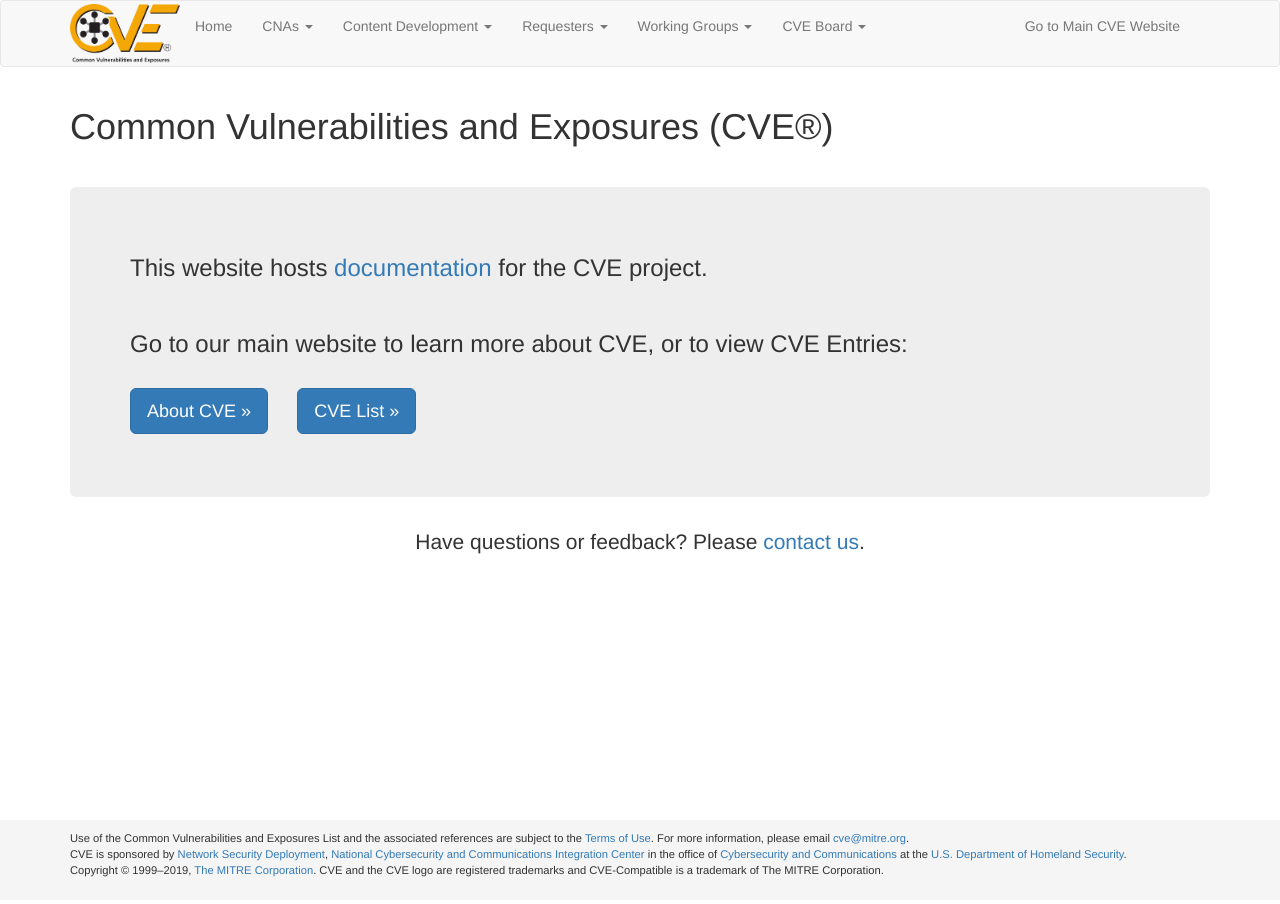
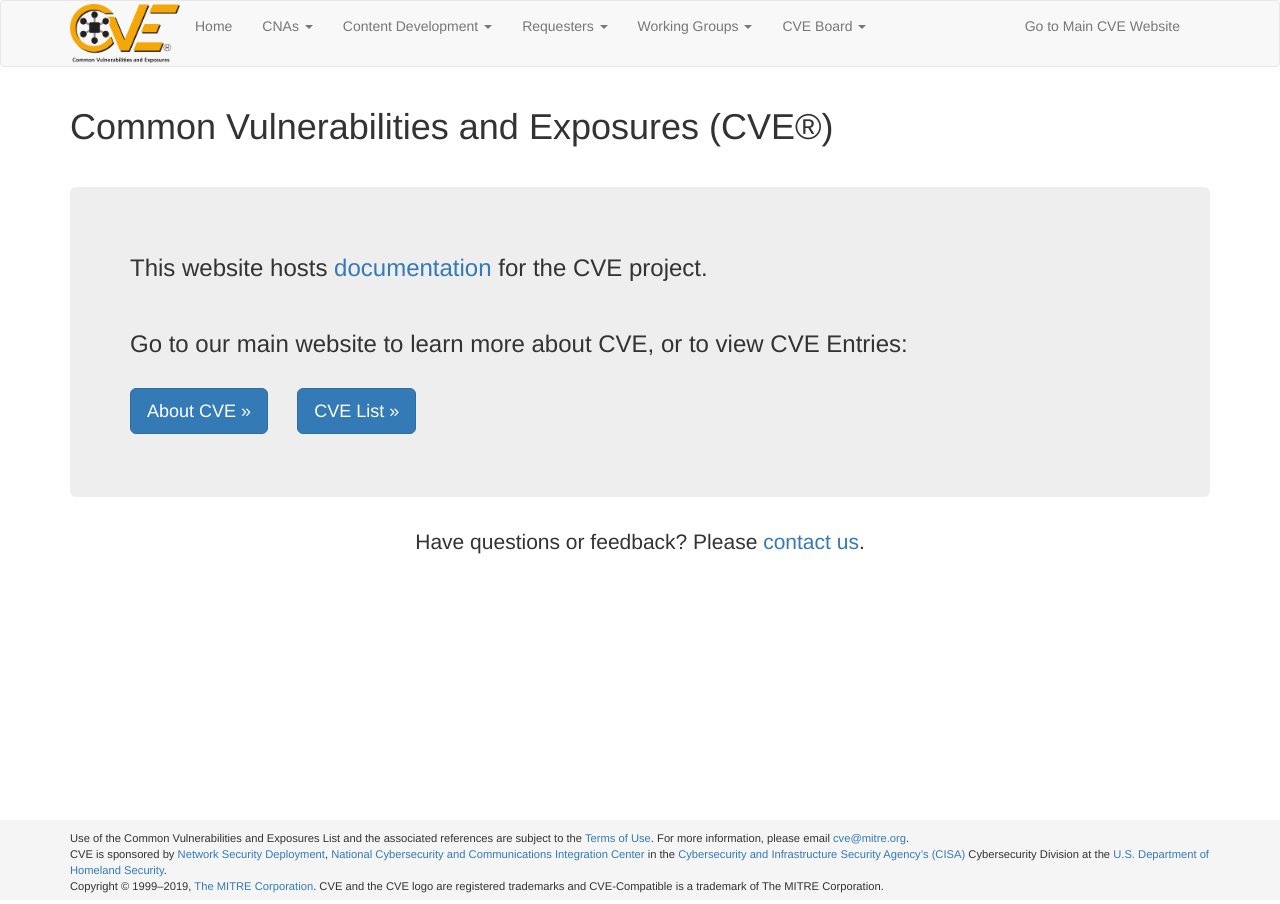
Before and after one commit to CVEProject/cveproject.github.io, a Jekyll site: the page built from index.md, in a window 1280 px wide. Built offline with Jekyll 4.4.1, drawn with Linux system fonts in a browser that asks for light colours; nearby versions of some CDN libraries.

Commit message:
Update footer to add new Sponsor name & url
Update footer to add new Sponsor name & url

```diff
--- a/_includes/footer.html
+++ b/_includes/footer.html
@@ -9,12 +9,7 @@
       <a href="mailto:cve@mitre.org">cve@mitre.org</a>. <br />
 
       CVE is sponsored by
-      <a href="https://www.dhs.gov/network-security-deployment" target="_blank">Network Security Deployment</a>, <a href="https://www.dhs.gov/national-cybersecurity-and-communications-integration-center" target="_blank">National Cybersecurity and Communications Integration Center</a>
-      in the office of
-      <a href="https://www.dhs.gov/cisa/cybersecurity-division" target="_blank">Cybersecurity and Communications</a>
-      at the
-      <a href="http://www.dhs.gov/" target="_blank">U.S. Department of Homeland
-        Security</a>. <br />
+      <a href="https://www.dhs.gov/network-security-deployment" target="_blank">Network Security Deployment</a>, <a href="https://www.dhs.gov/national-cybersecurity-and-communications-integration-center" target="_blank">National Cybersecurity and Communications Integration Center</a> in the <a href="https://www.dhs.gov/cisa/cybersecurity-division/" target="_blank">Cybersecurity and Infrastructure Security Agency’s (CISA)</a> Cybersecurity Division at the <a href="http://www.dhs.gov/" target="_blank">U.S. Department of Homeland Security</a>. <br />
       Copyright © 1999–2019,
       <a href="https://www.mitre.org/" target="_blank">The MITRE Corporation</a>.
       CVE and the CVE logo are registered trademarks and CVE-Compatible is a
```
